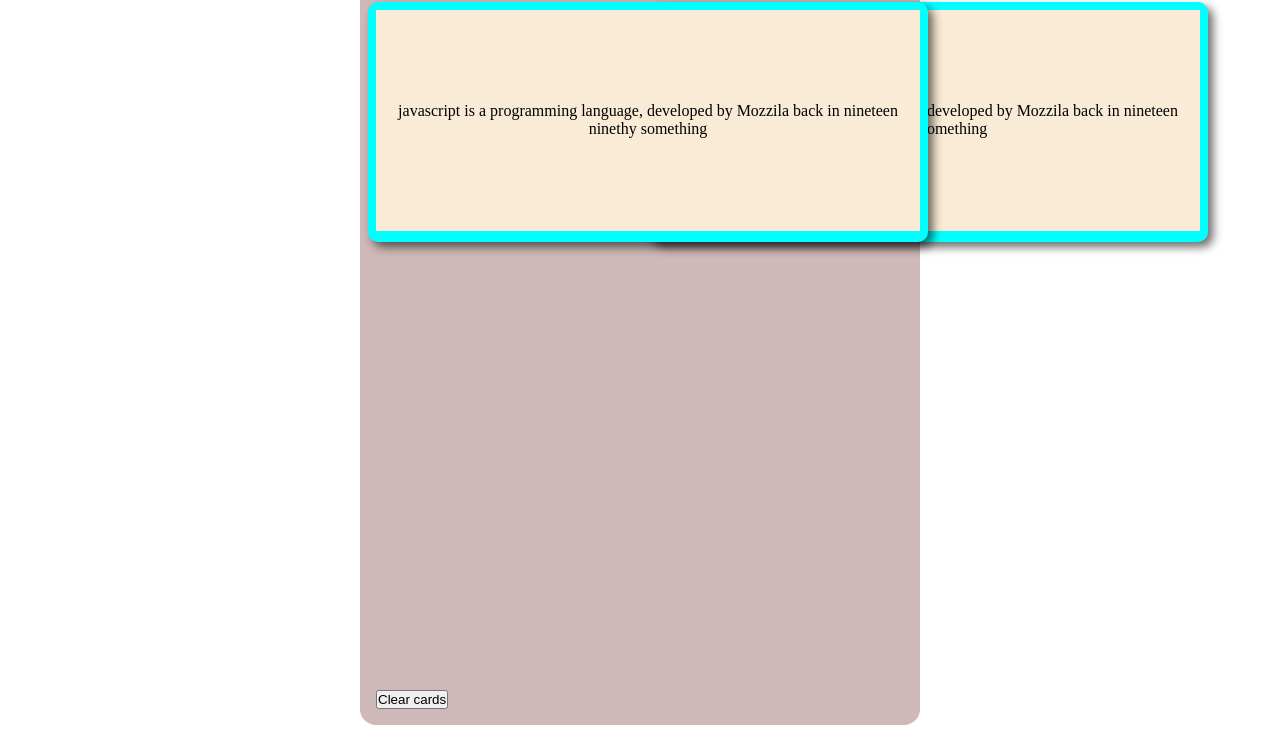
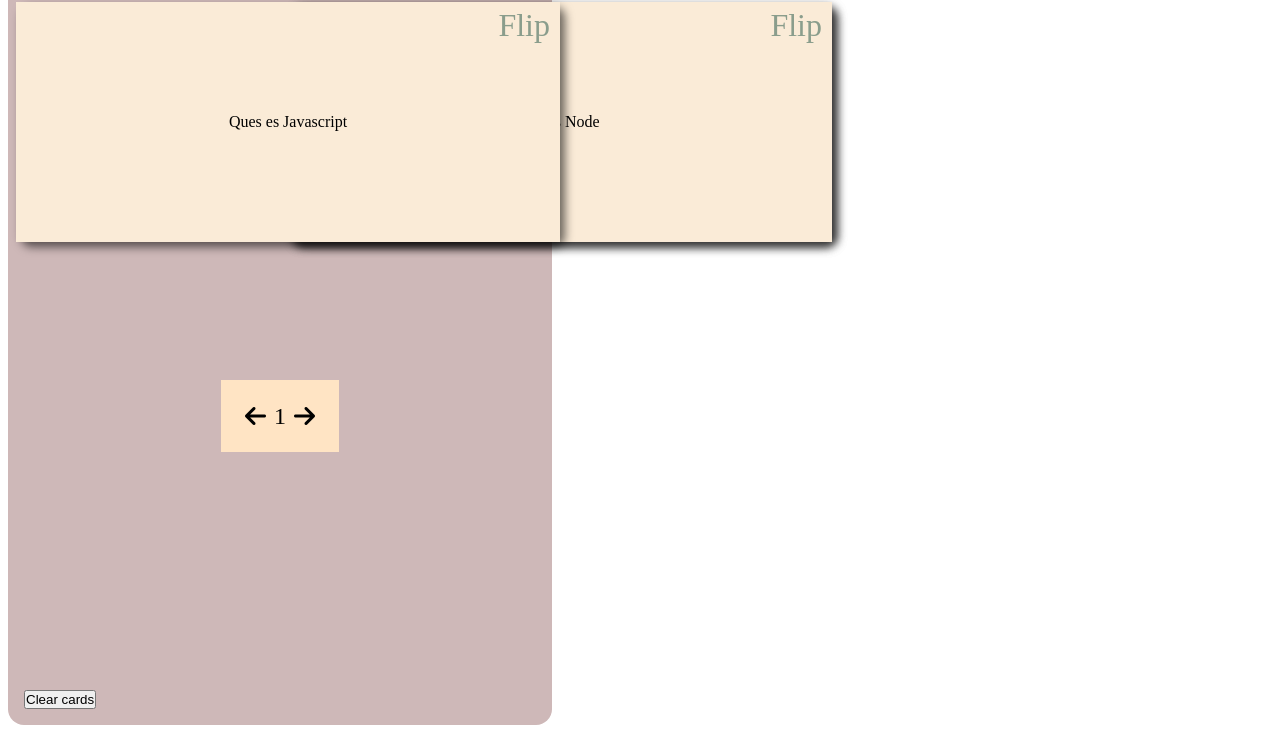
Before and after one commit to oscar89h/memory-cards, a plain HTML site: page index.html in a window 1280 px wide. Shown: the part 67-800 px from the top of the page. Drawn offline with Linux system fonts and the light colour scheme.

Commit message:
third commit

```diff
--- a/css.css
+++ b/css.css
@@ -8,16 +8,17 @@ body {
    width: 100%;
    height: 100vh;
    padding: 0.5rem;
+   overflow: hidden;
 }
 
 .container {
+   position: relative;
    border-radius: 1rem;
    padding: 0.5rem;
-	position: relative;
-	width: 35rem;
+   width: 34rem;
    height: 100%;
    background-color: rgb(206, 184, 184);
-	margin: auto;
+   /* margin: auto; */
    text-align: center;
 }
 
@@ -40,19 +41,22 @@ body {
    padding: 0.5rem;
 }
 
-.memory-card-container {
+.memory-cards-container {
    position: relative;
+   margin-top: 15rem;
+   width: 100%;
+   height: 100%;
 }
 
 .card {
    position: absolute;
-	background-color: aqua;
    width: 100%;
    /* visibility: hidden; */
    height: 15rem;
    border-radius: 10px;
    box-shadow: 5px 5px 10px rgba(0, 0, 0, 0.582);
    transform: translateX(50%);
+   perspective: 1000;
 }
 
 .card.active {
@@ -61,27 +65,58 @@ body {
    transform: translateX(0);
 }
 
+.card.show-answer .inner-card {
+   transform: rotateX(180deg);
+}
+
+.card .inner-card .inner-card-front::after,
+.inner-card-back::after {
+   content: "Flip";
+   font-size: 2rem;
+   color: rgb(138, 157, 140);
+   position: absolute;
+   right: 10px;
+   top: 5px;
+}
+
 .inner-card {
    width: 100%;
    height: 100%;
+
+   transform-style: preserve-3d;
+   transition: transform .25s ease;
+}
+
+.inner-card .inner-card-front {
+   z-index: 2;
 }
 
 .inner-card .inner-card-front,
-.inner-card-back {
+.inner-card .inner-card-back {
+   backface-visibility: hidden;
    position: absolute;
-	margin: 0.5rem;
    background-color: antiquewhite;
    display: flex;
    align-items: center;
    justify-content: center;
-	max-width: 100%;
-	height: 92%;
+   width: 100%;
+
+   height: 100%;
    max-height: 100%;
 }
 
+.inner-card .inner-card-back {
+	transform: rotateX(180deg);
+}
+
+
 .card-navigation {
+	position: absolute;
+	top: 55%;
+	left: 50%;
+	transform: translateX(-50%);
    display: flex;
-	/* background-color: bisque; */
+   background-color: bisque;
    margin-top: 0.5rem;
    text-align: center;
    justify-content: center;
--- a/index.html
+++ b/index.html
@@ -12,23 +12,16 @@
 		<div class="container">
 			<button class="clear-cards-btn">Clear cards</button>
 			<h1 class="add-card">Memory Cards <button class="btn btn-small" id="show">Add new card</button></h1>
-			<div class="memory-cards-container">
-				<div class="card active">
+			<div class="cards-container">
+
+				<!-- <div class="card">
 					<div class="inner-card">
 						<div class="inner-card-front">
-							<p>What is javascript</p>
+							<p>Que es HTML</p>
 						</div>
-						<div class="inner-card-back">javascript is a programming language, developed by Mozzila back in nineteen ninethy something</div>
+						<div class="inner-card-back">Es el codigo usado para estructurar paginas web</div>
 					</div>
-				</div>
-				<div class="card">
-					<div class="inner-card">
-						<div class="inner-card-front">
-							<p>What is javascript</p>
-						</div>
-						<div class="inner-card-back">javascript is a programming language, developed by Mozzila back in nineteen ninethy something</div>
-					</div>
-				</div>
+				</div> -->
 			</div>
 			<div class="card-navigation">
 				<i class="fas fa-arrow-left"></i>
@@ -50,6 +43,6 @@
 				<button class="add-card-btn">Add</button>
 			</div>
 		</dAddiv>
-		<script src="./styles.js"></script>
+		<script src="./scripts.js"></script>
 	</body>
 </html>
--- /dev/null
+++ b/scripts.js
@@ -0,0 +1,77 @@
+const frontArrow = document.querySelector(".fa-arrow-left");
+const backArrow = document.querySelector(".fa-arrow-right");
+const cardsContainer = document.querySelector(".cards-container");
+const innerCard = document.querySelector(".inner-card");
+
+let currentCard = 0;
+let cardsArr = [];
+
+let cardsObjArr = [
+   {
+      question: "Ques es Javascript",
+      answer: "Es un lenguaje de programacion",
+   },
+   {
+      question: "Ques es html ",
+      answer: "Es el lenguaje de estructurado de paginas web",
+   },
+   {
+      question: "que es Node ",
+      answer: "Node es el lenguaje de programacion que permite correr Javascript fuera de una pagina web",
+   },
+];
+
+
+
+function updateDOM() {
+   cardsObjArr.forEach((cardObj) => {
+      const card = document.createElement("div");
+      card.classList.add('card')
+      card.innerHTML = `
+        <div class="inner-card ">
+            <div class="inner-card-front">
+                <p>${cardObj.question}</p>
+            </div>
+            <div class="inner-card-back">${cardObj.answer}</div>
+        </div>
+
+        `;
+
+        cardsArr.push(card)
+
+
+      populateDOM()
+
+   });
+
+
+
+}
+
+updateDOM()
+
+function populateDOM() {
+   cardsArr.forEach((cardInArr, index) => {
+      if(index === 0) {
+         cardInArr.classList.add ('active')
+      }
+
+
+      cardsContainer.appendChild(cardInArr)
+   })
+
+   const cards = document.querySelectorAll('.card')
+
+   cards.forEach(card => {
+      card.addEventListener('click', flipCard)
+   })
+
+}
+
+function flipCard() {
+   this.classList.toggle('show-answer')
+}
+
+
+
+console.log(cardsArr[0])
```
Also changed, not shown: styles.js (deleted). Lines whose indentation alone changed are shown as unchanged.
